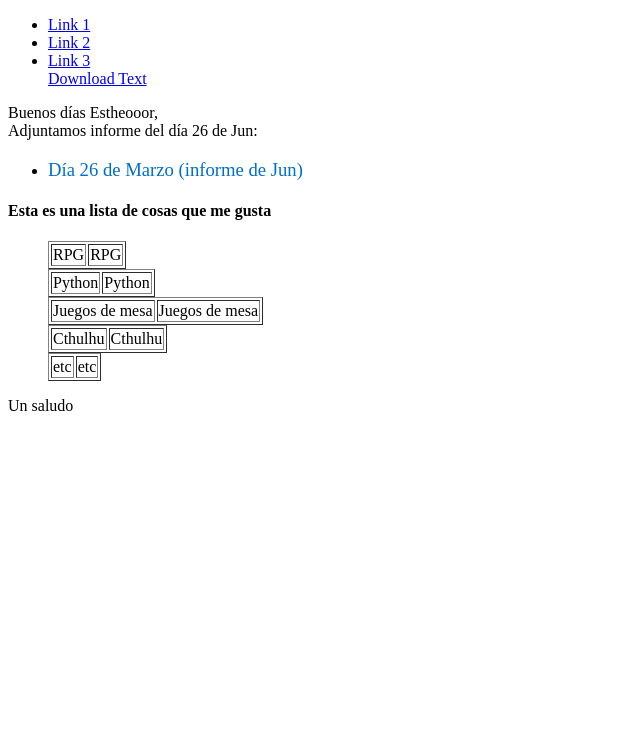
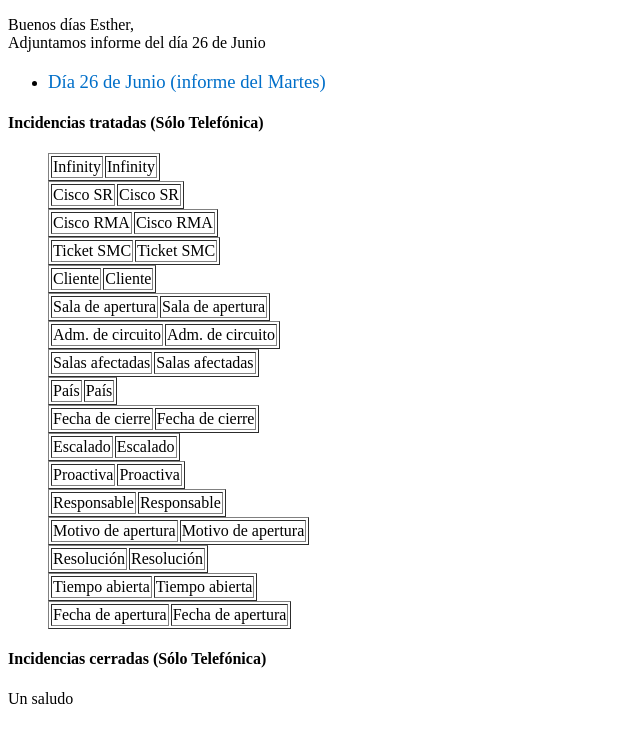
Before and after one commit to COL-SL/automatizacion, a Flask app: page / in a window 1280 px wide. Shown: the top 743 px of the page, without its empty margins (0-640 px from the left). Run offline with Flask 2, Linux system fonts and the light colour scheme; parts of the project's set-up code (start-up, migrations or seed data) failed here and were passed over.

Commit message:
fechas automatizadas

```diff
--- a/app/templates/base.html
+++ b/app/templates/base.html
@@ -9,15 +9,8 @@
 		<title>Mi Primera App de Flask</title>
 	{% endif %}
 </head>
+
 <body>
-	<nav>
-		<ul>
-			<li><a href="#">Link 1</a></li>
-			<li><a href="#">Link 2</a></li>
-			<li><a href="#">Link 3</a></li>
-            <a href=".\static\acme-doc-2.0.1.txt" download="Acme Documentation (ver. 2.0.1).txt">Download Text</a>
-		</ul>
-	</nav>
 	<main>
 		{% block content %}
 		{% endblock %}
--- a/app/templates/index.html
+++ b/app/templates/index.html
@@ -3,18 +3,32 @@
 
 {% block content %}
 
-	<p>Buenos días Estheooor,</br>
-        Adjuntamos informe del día {{ my_date.strftime('%d') }} de {{my_date.strftime('%b')}}:
+	<p>Buenos días Esther,</br>
+        Adjuntamos informe del día {{ my_date.strftime('%d') }} de {{month_actual}}
     </p>
 
     <ul>
         <li>
-            <p class="dia">Día {{ my_date.strftime('%d') }} de Marzo (informe de {{my_date.strftime('%b')}})
+            <p class="dia">Día {{ my_date.strftime('%d') }} de {{month_actual}} (informe del {{day_actual}})
             </p>
         </li>
     </ul>
 
-	<h4>Esta es una lista de cosas que me gusta</h4>
+	<h4>Incidencias tratadas  (Sólo Telefónica)</h4>
+	<ul>
+	{% for item in name_columns %}
+		<table border="1">
+
+            <tr>
+                <td>{{item}}</td>
+                <td>{{item}}</td>
+            </tr>
+
+        </table>
+	{% endfor %}
+	</ul>
+
+    <h4>Incidencias cerradas  (Sólo Telefónica)</h4>
 	<ul>
 	{% for item in cosas %}
 		<table border="1">
--- a/app/views.py
+++ b/app/views.py
@@ -1,6 +1,7 @@
 from flask import request, redirect, render_template, url_for
 from app import app
 import locale
+locale.setlocale(locale.LC_TIME, "sp") # swedish
 from datetime import datetime
 import time
 
@@ -11,6 +12,57 @@ def format_date(date): # date = datetime object.
     t = time.mktime(t)
     return date.strftime("%b %d %Y %H:%M:%S", time.gmtime(t))
 
+my_date=datetime.now()
+
+month=""
+if   (my_date.strftime('%m') == '01'):
+    month = "Enero"
+elif (my_date.strftime('%m') == '02'):
+    month = "Febrero"
+elif (my_date.strftime('%m') == '03'):
+    month = "Marzo"
+elif (my_date.strftime('%m') == '04'):
+    month = "Arbil"
+elif (my_date.strftime('%m') == '05'):
+    month = "Mayo"
+elif (my_date.strftime('%m') == '06'):
+    month = "Junio"
+elif (my_date.strftime('%m') == '07'):
+    month = "Julio"
+elif (my_date.strftime('%m') == '08'):
+    month = "Agosto"
+elif (my_date.strftime('%m') == '09'):
+    month = "Septiembre"
+elif (my_date.strftime('%m') == '10'):
+    month = "Octubre"
+elif (my_date.strftime('%m') == '11'):
+    month = "Noviembre"
+elif (my_date.strftime('%m') == '12'):
+    month = "Diciembre"
+
+
+day=""
+if   (my_date.weekday()== 0):
+    day = "Lunes"
+elif (my_date.weekday() == 1):
+    day = "Martes"
+elif (my_date.weekday() == 3):
+    day = "Miércoles"
+elif (my_date.weekday() == 4):
+    day = "Jueves"
+elif (my_date.weekday() == 5):
+    day= "Viernes"
+elif (my_date.weekday() == 6):
+    day = "Sábado"
+elif (my_date.weekday() == 7):
+    day = "Domingo"
+
+
 @app.route('/')
 def index():
-    return render_template('index.html', cosas=['RPG', 'Python', 'Juegos de mesa', 'Cthulhu', 'etc'], my_date=datetime.now())
+    return render_template('index.html', name_columns=['Infinity', 'Cisco SR', 'Cisco RMA', 'Ticket SMC', 'Cliente',
+                                                       'Sala de apertura', 'Adm. de circuito', 'Salas afectadas',
+                                                       'País','Fecha de cierre','Escalado','Proactiva','Responsable',
+                                                       'Motivo de apertura','Resolución','Tiempo abierta',
+                                                       'Fecha de apertura'],
+                           month_actual=month,my_date=datetime.now(),day_actual=day)
```
